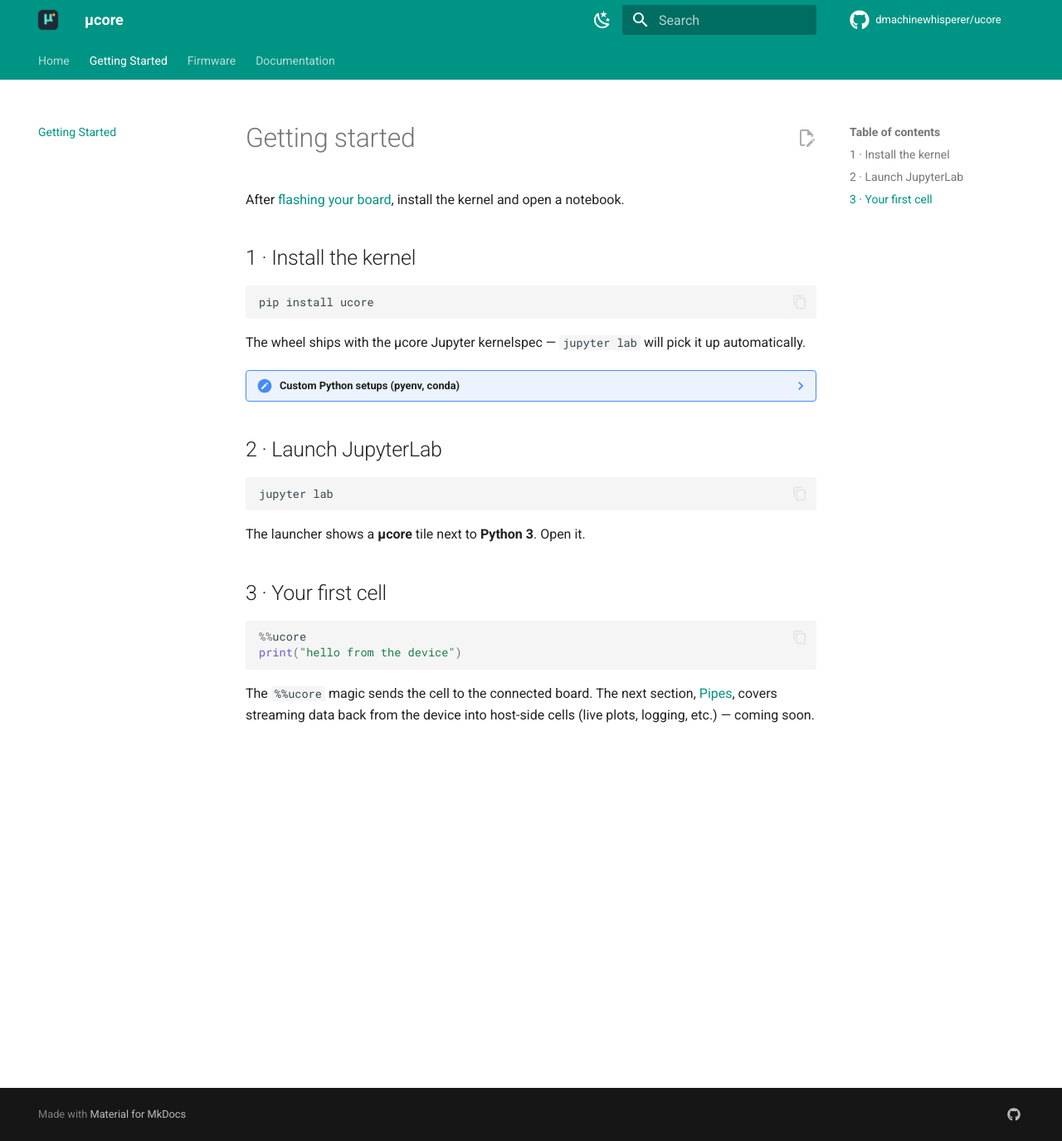
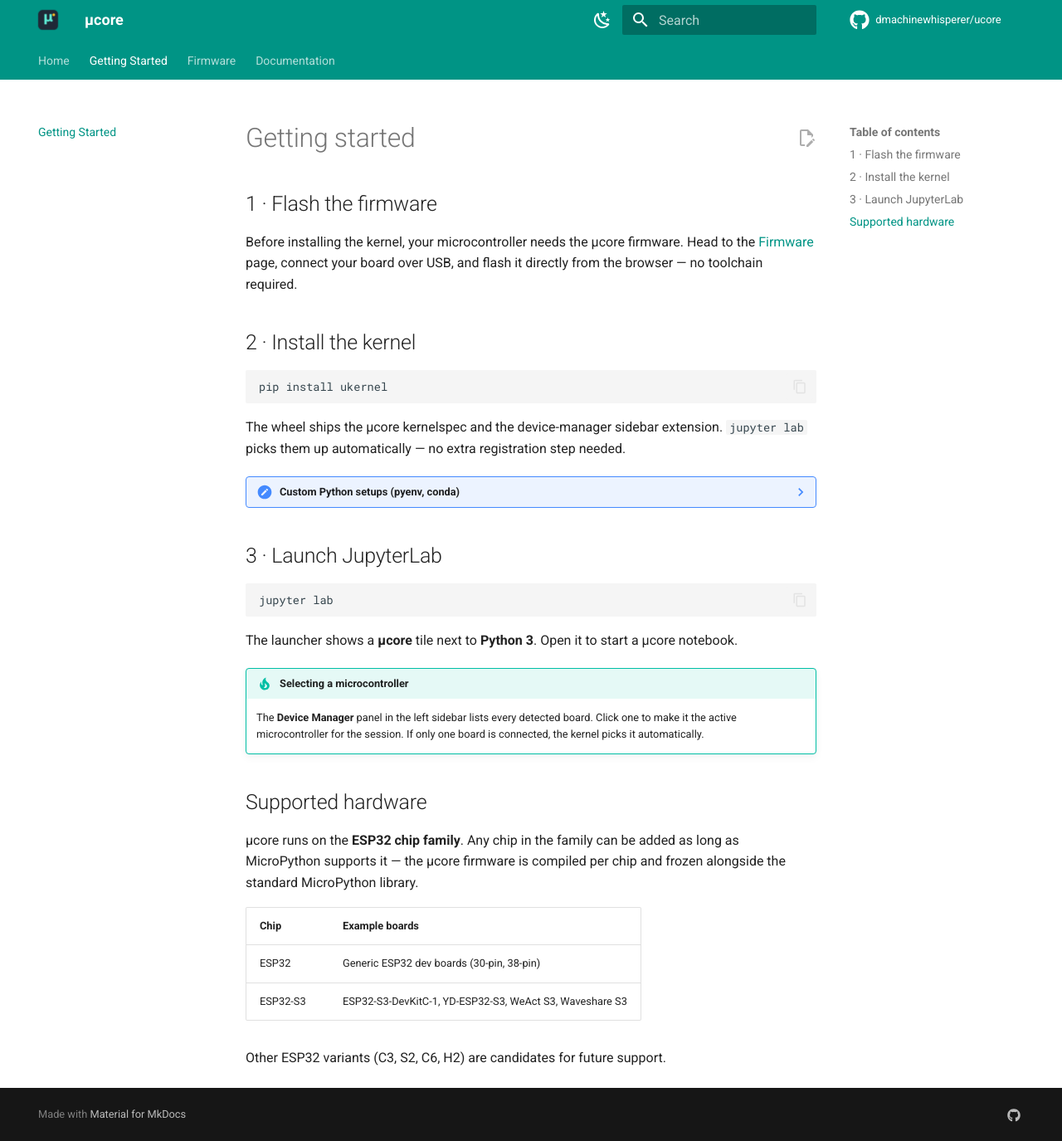
Before and after one commit to dmachinewhisperer/ucore, an MkDocs documentation site: the page built from docs/getting-started.md, in a window 1280 px wide and 1375 px high. Shown: the whole window at 83% size. Built offline with MkDocs 1.6.1 and Material for MkDocs 9.7.7, drawn with Linux system fonts in a browser that asks for light colours; comment, search, counter and statistics services are not loaded.

Commit message:
docs: getting-started is now installation-only — firmware, kernel, launch, supported hw

````diff
--- a/docs/getting-started.md
+++ b/docs/getting-started.md
@@ -1,41 +1,52 @@
 # Getting started
 
-After [flashing your board](flash.md), install the kernel and open a
-notebook.
+## 1 · Flash the firmware
 
-## 1 · Install the kernel
+Before installing the kernel, your microcontroller needs the µcore firmware.
+Head to the [Firmware](flash.md) page, connect your board over USB, and flash
+it directly from the browser — no toolchain required.
+
+## 2 · Install the kernel
 
 ```bash
-pip install ucore
+pip install ukernel
 ```
 
-The wheel ships with the µcore Jupyter kernelspec — `jupyter lab`
-will pick it up automatically.
+The wheel ships the µcore kernelspec and the device-manager sidebar extension.
+`jupyter lab` picks them up automatically — no extra registration step needed.
 
 ??? note "Custom Python setups (pyenv, conda)"
-    If `which python3` doesn't resolve to the interpreter you want the
-    kernel to run on, bind the kernelspec explicitly:
+    If `which python3` doesn't resolve to the interpreter you want the kernel
+    to run under, install the kernelspec explicitly:
 
     ```bash
-    python -m ukernel install            # use this interpreter
-    python -m ukernel install --user     # to ~/.local/share/jupyter
+    python -m ukernel install        # register for this interpreter
+    python -m ukernel install --user # install to ~/.local/share/jupyter
     ```
 
-## 2 · Launch JupyterLab
+## 3 · Launch JupyterLab
 
 ```bash
 jupyter lab
 ```
 
-The launcher shows a **µcore** tile next to **Python 3**. Open it.
+The launcher shows a **µcore** tile next to **Python 3**. Open it to start a
+µcore notebook.
 
-## 3 · Your first cell
+!!! tip "Selecting a microcontroller"
+    The **Device Manager** panel in the left sidebar lists every detected
+    board. Click one to make it the active microcontroller for the session.
+    If only one board is connected, the kernel picks it automatically.
 
-```python
-%%ucore
-print("hello from the device")
-```
+## Supported hardware
 
-The `%%ucore` magic sends the cell to the connected board. The next
-section, [Pipes](#), covers streaming data back from the device into
-host-side cells (live plots, logging, etc.) — coming soon.
+µcore runs on the **ESP32 chip family**. Any chip in the family can be added
+as long as MicroPython supports it — the µcore firmware is compiled per chip
+and frozen alongside the standard MicroPython library.
+
+| Chip | Example boards |
+|---|---|
+| ESP32 | Generic ESP32 dev boards (30-pin, 38-pin) |
+| ESP32-S3 | ESP32-S3-DevKitC-1, YD-ESP32-S3, WeAct S3, Waveshare S3 |
+
+Other ESP32 variants (C3, S2, C6, H2) are candidates for future support.
````
